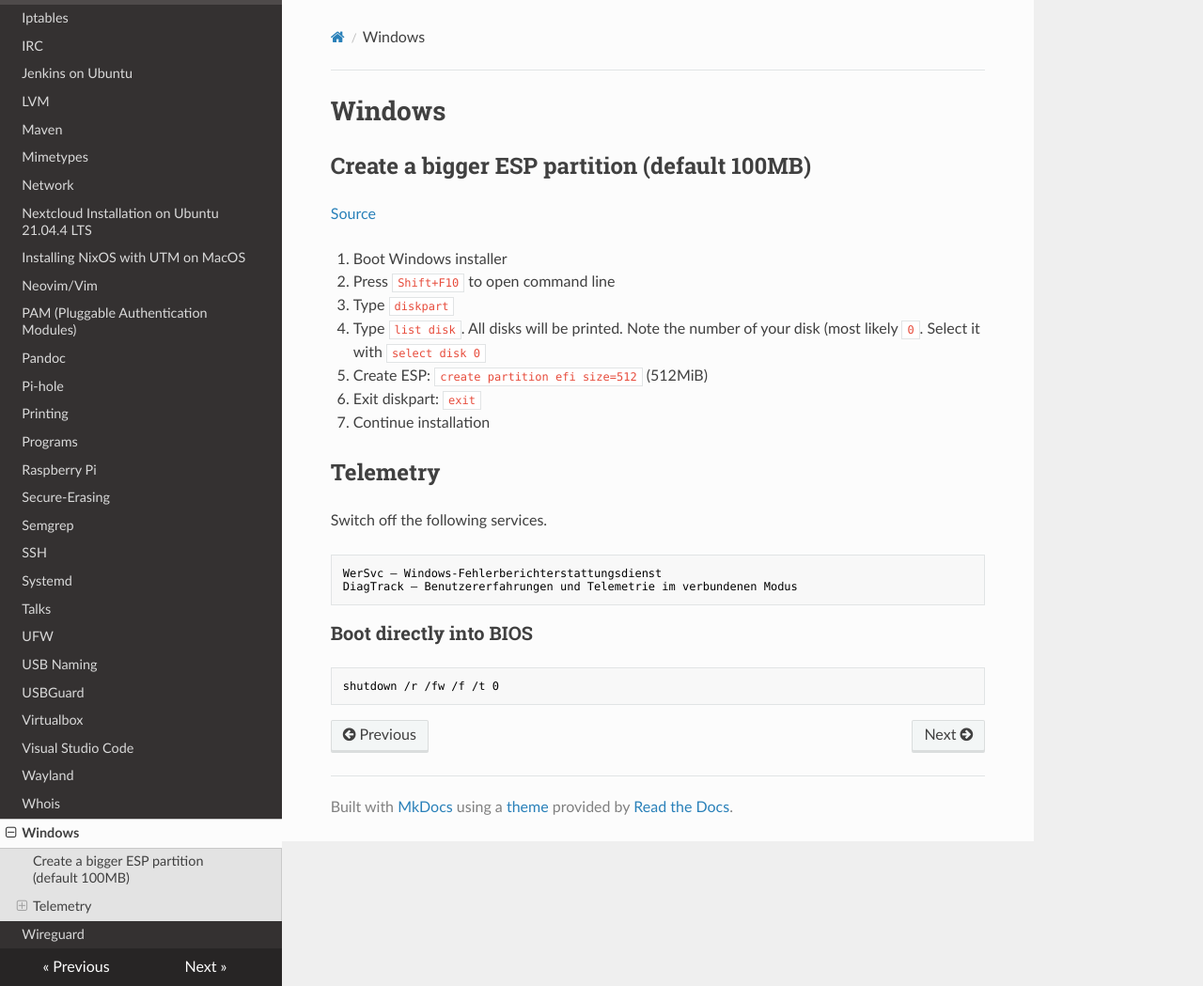
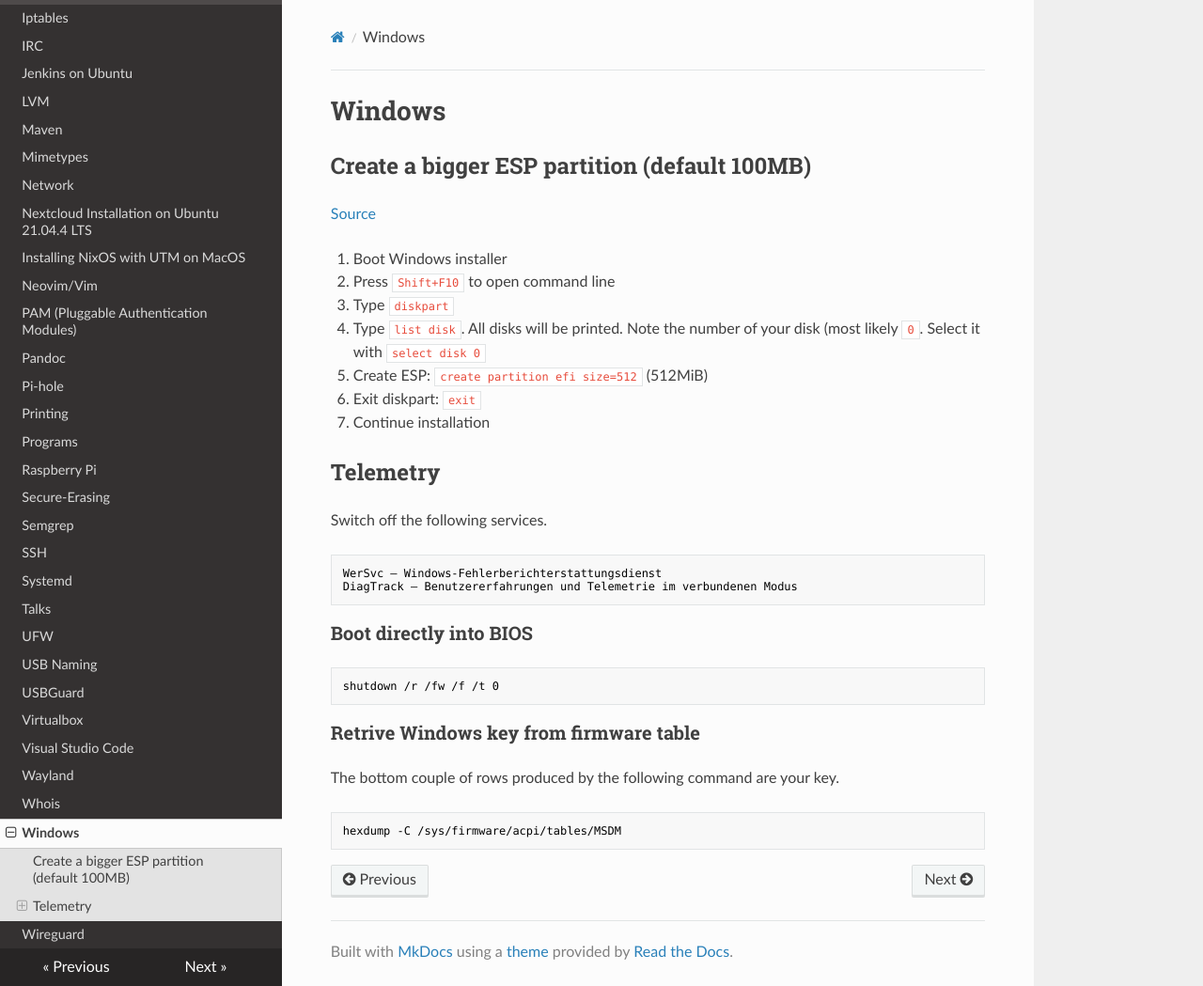
Before and after one commit to Maaxxs/wiki, an MkDocs documentation site: the page built from docs/windows.md, in a window 1280 px wide and 1049 px high. Shown: the whole window at 94% size. Built offline with MkDocs 1.6.1, drawn with Linux system fonts in a browser that asks for light colours; nearby versions of some CDN libraries.

Commit message:
Add command to show Windows key from firmware

````diff
--- a/docs/windows.md
+++ b/docs/windows.md
@@ -27,3 +27,11 @@ DiagTrack — Benutzererfahrungen und Telemetrie im verbundenen Modus
 ```
 shutdown /r /fw /f /t 0
 ```
+
+### Retrive Windows key from firmware table
+
+The bottom couple of rows produced by the following command are your key.
+
+```sh
+hexdump -C /sys/firmware/acpi/tables/MSDM
+```
````
